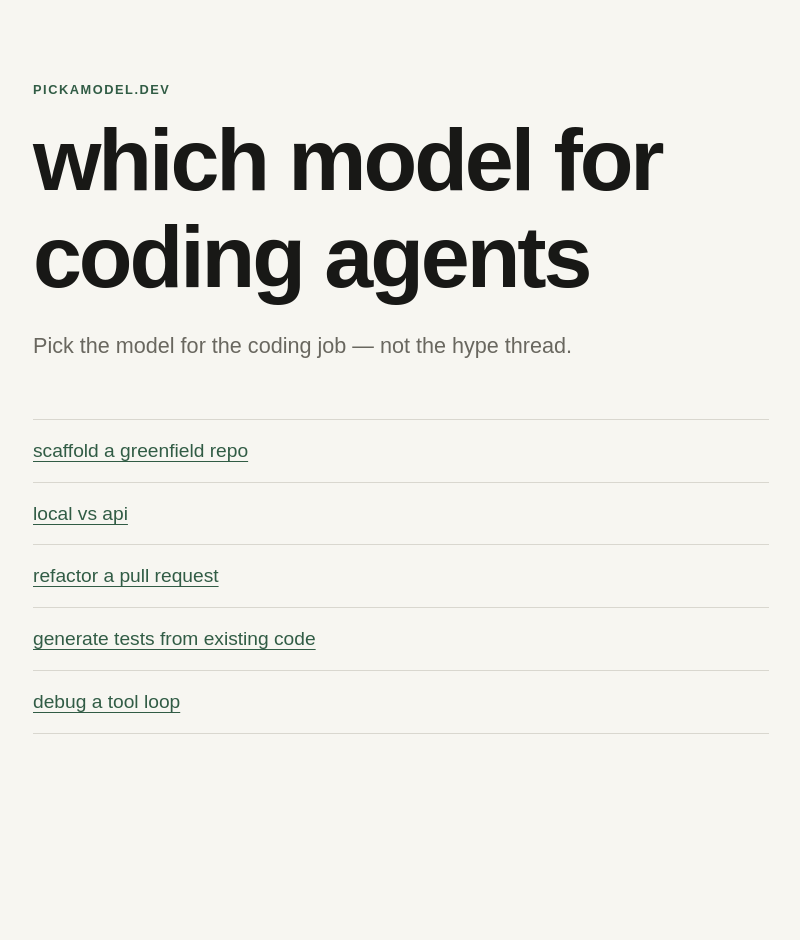
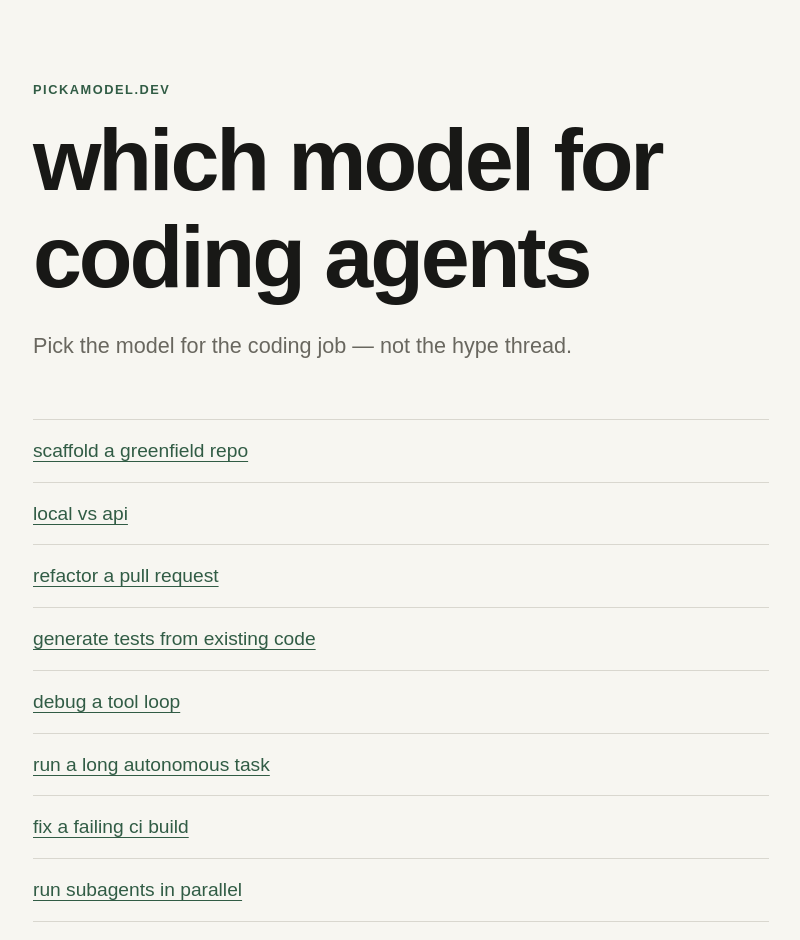
Before and after one commit to kavir10/pickamodel, a Next.js app: page / in a window 1280 px wide. Shown: the top 940 px of the page, without its empty margins (239-1039 px from the left). Before the commit the page ends 814 px from the top, so only its background shows below. Built offline with nearby package versions, Linux system fonts and the light colour scheme.

Commit message:
feat: add job pages for long autonomous tasks, failing CI, and parallel subagents
Co-Authored-By: Claude Opus 5.5 <noreply@anthropic.com>

```diff
--- /dev/null
+++ b/content/jobs/fix-ci.ts
@@ -0,0 +1,35 @@
+import type { Job } from "./types";
+
+export const fixCi: Job = {
+  slug: "fix-ci",
+  title: "fix a failing ci build",
+  oneLiner: "CI is red, the log is 4,000 lines, and you want the agent to find the real failure and fix it without disabling the test.",
+  recommendations: [
+    {
+      model: "Faster / cheaper cloud model",
+      bestWhen: "The failure is a lint error, a type error, a snapshot update, or a dependency bump with an obvious fix in the log.",
+      avoidWhen: "The test is flaky, the failure only happens in CI, or the fix needs a change in behavior rather than syntax.",
+      costVibe: "$",
+    },
+    {
+      model: "Sonnet-class",
+      bestWhen: "The failure is environment-specific, intermittent, or buried under cascading errors, and finding the first real error takes judgment.",
+      avoidWhen: "The log already points at one line and the fix is mechanical.",
+      costVibe: "$$$",
+    },
+    {
+      model: "Local coding model",
+      bestWhen: "The logs contain secrets or internal hostnames that can’t go to an API, and the failures are routine.",
+      avoidWhen: "The log is too long for the model’s context. Trim it to the failing step first.",
+      costVibe: "~free",
+    },
+  ],
+  why: [
+    "Most red builds are boring: a cheap model reading the failing step’s log fixes them faster than you can open the tab.",
+    "Escalate to a frontier model when the first error isn’t the real one, or when the failure won’t reproduce locally.",
+    "Tell the agent it may not skip, delete, or loosen tests. The fastest way to green is the wrong one.",
+    "Feed it the failing step’s log, not the whole run. Less context means fewer wrong guesses.",
+  ],
+  relatedSlugs: ["tool-loop-debug", "test-generation"],
+  lastUpdated: "2026-09-22",
+};
--- a/content/jobs/index.ts
+++ b/content/jobs/index.ts
@@ -1,11 +1,14 @@
+import { fixCi } from "./fix-ci";
 import { greenfieldScaffold } from "./greenfield-scaffold";
 import { localVsApi } from "./local-vs-api";
+import { longRunningTask } from "./long-running-task";
+import { parallelSubagents } from "./parallel-subagents";
 import { refactorPr } from "./refactor-pr";
 import { testGeneration } from "./test-generation";
 import { toolLoopDebug } from "./tool-loop-debug";
 import type { Job } from "./types";
 
-export const jobs = [greenfieldScaffold, localVsApi, refactorPr, testGeneration, toolLoopDebug] satisfies Job[];
+export const jobs = [greenfieldScaffold, localVsApi, refactorPr, testGeneration, toolLoopDebug, longRunningTask, fixCi, parallelSubagents] satisfies Job[];
 
 export function getJob(slug: string): Job | undefined {
   return jobs.find((job) => job.slug === slug);
--- /dev/null
+++ b/content/jobs/long-running-task.ts
@@ -0,0 +1,35 @@
+import type { Job } from "./types";
+
+export const longRunningTask: Job = {
+  slug: "long-running-task",
+  title: "run a long autonomous task",
+  oneLiner: "You’re handing an agent a multi-hour job (a migration, a feature, a big cleanup) and walking away until it opens a pull request.",
+  recommendations: [
+    {
+      model: "Sonnet-class",
+      bestWhen: "The task runs for hours across many files and tool calls, and the agent has to notice when it’s stuck and change approach without you.",
+      avoidWhen: "The work is a checklist of small, independent edits that a cheaper model can grind through with retries.",
+      costVibe: "$$$ per run; cheaper than your afternoon",
+    },
+    {
+      model: "Faster / cheaper cloud model",
+      bestWhen: "The plan is fully written down, each step has a test, and you can afford a few failed runs.",
+      avoidWhen: "Nobody will check in before the end. Cheap models drift on long horizons and compound small mistakes.",
+      costVibe: "$ per run; failed runs add up",
+    },
+    {
+      model: "Local coding model",
+      bestWhen: "The job is long but narrow, runs overnight on hardware you already own, and the harness enforces checkpoints.",
+      avoidWhen: "The task needs a large context or judgment calls across the whole repo.",
+      costVibe: "~free (your GPU, your electricity)",
+    },
+  ],
+  why: [
+    "Long tasks fail from drift: small wrong turns that nobody corrects. Judgment over hours matters more than speed per step.",
+    "Terminal-Bench 4.0 is the closest public measure: each task gets up to eight hours in a real terminal, and scores drop sharply below the top models.",
+    "Give the agent a written plan, a test command, and a checkpoint rule (commit after each passing step) before you walk away.",
+    "Read the diff when it’s done. A long unattended run is where confident, wrong code hides.",
+  ],
+  relatedSlugs: ["tool-loop-debug", "refactor-pr", "parallel-subagents"],
+  lastUpdated: "2026-09-22",
+};
--- /dev/null
+++ b/content/jobs/parallel-subagents.ts
@@ -0,0 +1,35 @@
+import type { Job } from "./types";
+
+export const parallelSubagents: Job = {
+  slug: "parallel-subagents",
+  title: "run subagents in parallel",
+  oneLiner: "One agent plans and reviews while several others search, edit, or test in parallel, and you want the bill to make sense.",
+  recommendations: [
+    {
+      model: "Sonnet-class",
+      bestWhen: "It’s the orchestrator: it splits the work, writes each subagent’s brief, and judges what comes back.",
+      avoidWhen: "You’re using it for every worker too. Paying frontier prices for grep-and-summarize subagents multiplies cost for little gain.",
+      costVibe: "$$$ for one seat",
+    },
+    {
+      model: "Faster / cheaper cloud model",
+      bestWhen: "It’s a worker with a narrow brief: search the repo, summarize a file, run the tests, apply a planned edit.",
+      avoidWhen: "The worker has to make design decisions or resolve conflicts with other workers’ changes.",
+      costVibe: "$ × number of workers",
+    },
+    {
+      model: "Local coding model",
+      bestWhen: "Workers do high-volume read-only tasks (search, classification, summarizing) on code that can’t leave the machine.",
+      avoidWhen: "Workers need to write code the orchestrator won’t re-check.",
+      costVibe: "~free per worker; throughput is the limit",
+    },
+  ],
+  why: [
+    "Split by judgment, not by task size: the orchestrator needs the best model you can afford, and workers usually don’t.",
+    "Cost scales with worker count, so a 10× cheaper worker model matters more than a few points of benchmark score.",
+    "Give each worker a self-contained brief and ask for a short, structured result. Long free-text reports waste the orchestrator’s context.",
+    "Have the orchestrator verify worker edits (tests, a diff review) before merging them. Parallel mistakes land together.",
+  ],
+  relatedSlugs: ["long-running-task", "codebase-onboarding", "refactor-pr"],
+  lastUpdated: "2026-09-22",
+};
```
